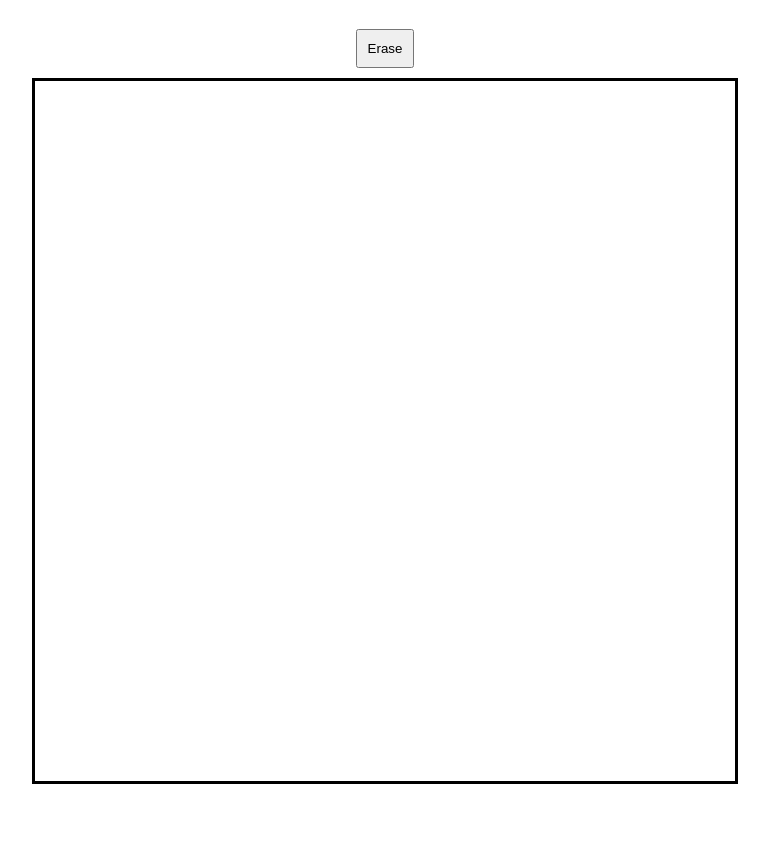
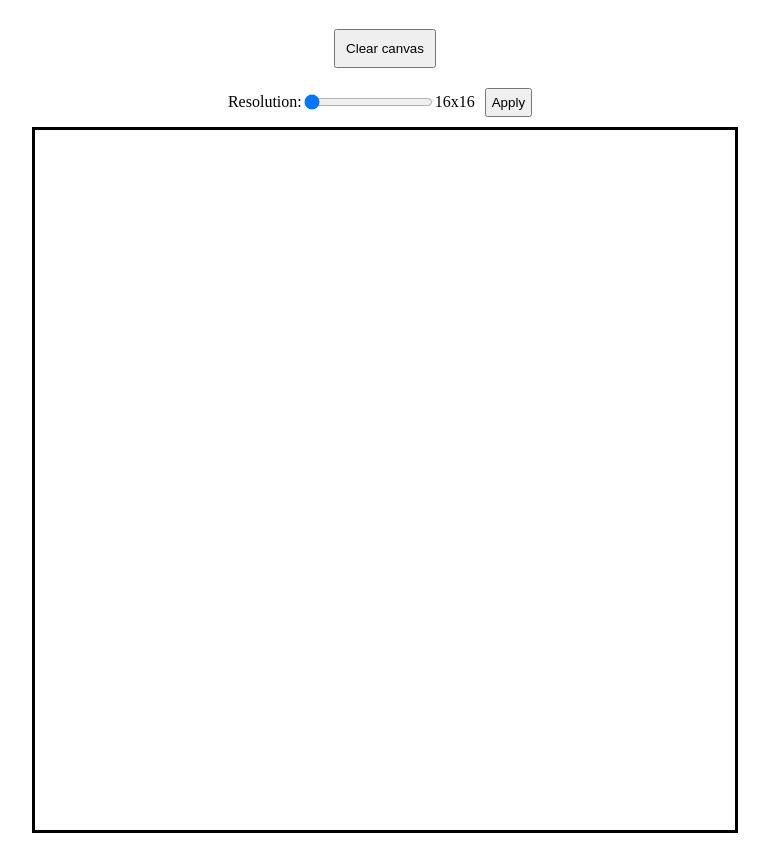
Before and after one commit to bSkinny2/etch-a-sketch, a plain HTML site: page index.html in a window 1280 px wide. Shown: the part 69-910 px from the top of the page, without its empty margins (255-1024 px from the left). Before the commit the page ends 861 px from the top, so only its background shows below. Drawn offline with Linux system fonts and the light colour scheme.

Commit message:
resolution change working

```diff
--- a/index.html
+++ b/index.html
@@ -11,8 +11,14 @@
             <h1>Etch a Sketch</h1>
         </div>
         <div class="content">
-          <button id="eraseButton">Erase</button>
-            <div class="canvas"></div>
+          <button id="eraseButton">Clear canvas</button>
+          <div class="resContainer">
+            <div>Resolution:</div>
+            <input type="range" min="16" max="100" value="16" class="slider" id="resolution">
+            <div id="resolutionValue"></div>
+            <button id="applyRes">Apply</button>
+          </div>
+        <div class="canvas"></div>
         </div>
         <script src="script.js"></script>
     </body>
--- a/script.js
+++ b/script.js
@@ -1,13 +1,16 @@
-var canvas = document.querySelector("div.canvas");
-var cellsNumber = 16
+let canvas = document.querySelector("div.canvas");
 let buttonErase = document.querySelector("#eraseButton")
+let buttonApplyRes = document.querySelector('#applyRes');
+var slider = document.getElementById("resolution");
+var sliderValue = document.getElementById("resolutionValue");
+var cellsNumber = slider.value;
+sliderValue.innerHTML = slider.value + "x" + slider.value;
+slider.oninput = function() {
+    sliderValue.innerHTML = this.value + "x" + this.value;
+    cellsNumber = this.value
+}
 
-let mouseDown = false;
-
-document.body.onmousedown = () => (mouseDown = true);
-document.body.onmouseup = () => (mouseDown = false);
-
-function createCanvas(cellsNumber) {
+function createCanvas() {
 
     for (i=1; i < cellsNumber; i++) {
         const columns = document.createElement("div");
@@ -21,27 +24,27 @@ function createCanvas(cellsNumber) {
             rows.addEventListener('mousedown', draw);
             rows.addEventListener('mouseover', draw);
 
-            /*var promHover = new Promise(function(resolve,reject){
-                rows.addEventListener('mouseover',resolve);
-            });
-            var promClick = new Promise(function(resolve,reject){
-                rows.addEventListener('mousedown',resolve);
-            });
-            Promise.all([promClick,promHover]).then(function() {
-                rows.style.backgroundColor ="black"
-            })
-            */
-            }
             }
         }
+    }
+
+function recreateCanvas () {
+    canvas.innerHTML = "";
+    createCanvas();
+}
+createCanvas();
+buttonApplyRes.addEventListener('click', () => recreateCanvas());
+
+let mouseDown = false;
+document.body.onmousedown = () => (mouseDown = true);
+document.body.onmouseup = () => (mouseDown = false);
+
 
 function draw(e) {
     if (e.type === 'mouseover' && mouseDown) {
         e.target.style.backgroundColor = "black"
     }
 }
-createCanvas(cellsNumber);
-
 
 buttonErase.addEventListener('click', () => {
     let rows = document.getElementsByClassName("rows");
--- a/style.css
+++ b/style.css
@@ -27,12 +27,19 @@
 }
 
 .rows {
-   /* border: 1px solid black;*/
+    /*border: 1px solid black;*/
     flex-grow: 1;
     background-color: white;
 }
 
 button {
     margin: 10px;
+    padding: 5px;
+}
+#eraseButton {
     padding: 10px;
 }
+.resContainer {
+    display: flex;
+    align-items: center;
+}
```
